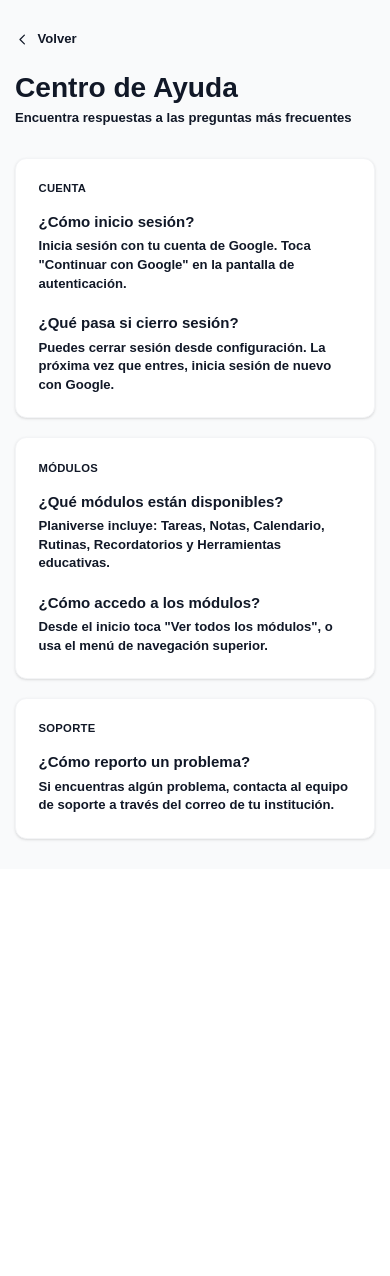
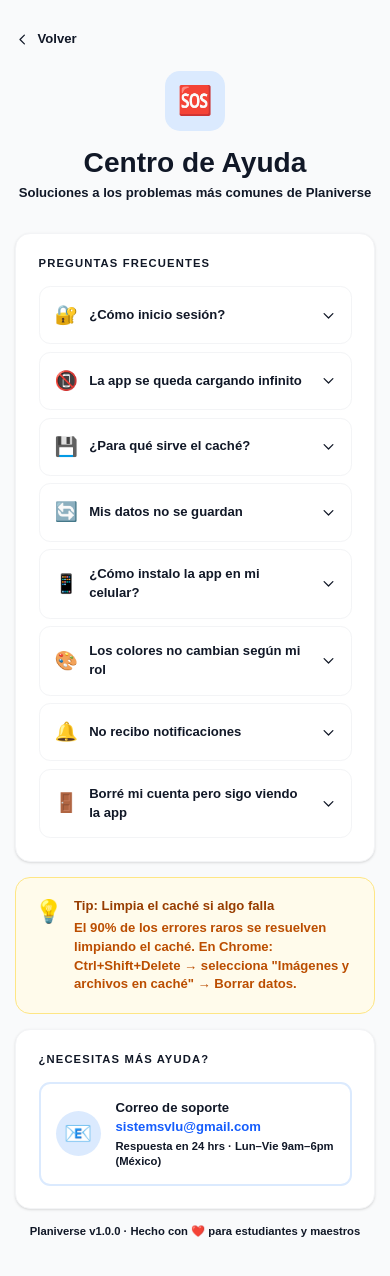
Before and after one commit to vargasabarcavictormanuel073-jpg/Planiverse, a Next.js app in the folder AppNylaMovil/: page /ayuda in a window 390 px wide. Shown: the top 1276 px of the page. Before the commit the page ends 869 px from the top, so only its background shows below. Built offline with nearby package versions, Linux system fonts and the light colour scheme.

Commit message:
Ayuda: rediseno completo con FAQs utiles, tip de cache, correo soporte, modulos en ambas versiones

```diff
--- a/AppNylaMovil/app/ayuda/page.tsx
+++ b/AppNylaMovil/app/ayuda/page.tsx
@@ -1,10 +1,53 @@
 /**
- * Página de Ayuda - Accesible sin autenticación
+ * Página de Ayuda - Accesible sin autenticación (desde el login)
  */
 
 'use client';
 
 import { useRouter } from 'next/navigation';
+
+const FAQS = [
+  {
+    emoji: '🔐',
+    titulo: '¿Cómo inicio sesión?',
+    descripcion: 'Toca "Continuar con Google" y selecciona tu cuenta. No necesitas contraseña, solo tu cuenta de Google.',
+  },
+  {
+    emoji: '📵',
+    titulo: 'La app se queda cargando infinito',
+    descripcion: 'Esto puede pasar si cerraste la app mientras se guardaban datos. Abre las herramientas del navegador (F12), ve a Application → Storage y toca "Clear site data". Luego recarga.',
+  },
+  {
+    emoji: '💾',
+    titulo: '¿Para qué sirve el caché?',
+    descripcion: 'El caché guarda tus datos localmente para que la app cargue más rápido sin internet. Si ves información desactualizada o errores raros, limpiar el caché suele solucionarlo.',
+  },
+  {
+    emoji: '🔄',
+    titulo: 'Mis datos no se guardan',
+    descripcion: 'Asegúrate de tener conexión a internet al guardar. Los datos se sincronizan con la nube en tiempo real. Si usas modo incógnito, los datos locales no se conservarán al cerrar.',
+  },
+  {
+    emoji: '📱',
+    titulo: '¿Cómo instalo la app en mi celular?',
+    descripcion: 'Planiverse es una PWA. En Android abre Chrome y toca "Agregar a pantalla de inicio". En iPhone usa Safari, toca el botón Compartir y selecciona "Añadir a pantalla de inicio".',
+  },
+  {
+    emoji: '🎨',
+    titulo: 'Los colores no cambian según mi rol',
+    descripcion: 'Recarga la página una vez después de iniciar sesión. Los colores se aplican automáticamente según tu rol (Estudiante, Maestro u Otro).',
+  },
+  {
+    emoji: '🔔',
+    titulo: 'No recibo notificaciones',
+    descripcion: 'Asegúrate de haber aceptado los permisos cuando la app lo solicitó. En tu dispositivo ve a Configuración → Notificaciones → Planiverse y actívalas.',
+  },
+  {
+    emoji: '🚪',
+    titulo: 'Borré mi cuenta pero sigo viendo la app',
+    descripcion: 'Si eliminaste tu cuenta de Google o de Firebase sin cerrar sesión, la sesión queda atrapada. Abre la consola del navegador (F12) y ejecuta: localStorage.clear(); location.href="/autenticacion"',
+  },
+];
 
 export default function AyudaPage() {
   const router = useRouter();
@@ -12,11 +55,11 @@
   return (
     <div className="min-h-screen bg-gray-50 py-8 px-4">
       <div className="max-w-2xl mx-auto">
-        {/* Encabezado */}
-        <div className="mb-8">
+
+        {/* Botón volver */}
         <button
           onClick={() => router.back()}
-            className="inline-flex items-center gap-2 text-gray-500 hover:text-gray-900 mb-6 transition-colors text-sm"
+          className="inline-flex items-center gap-2 text-gray-500 hover:text-gray-800 mb-6 transition-colors text-sm"
         >
           <svg className="w-4 h-4" fill="none" stroke="currentColor" viewBox="0 0 24 24">
             <path strokeLinecap="round" strokeLinejoin="round" strokeWidth={2} d="M15 19l-7-7 7-7" />
@@ -24,80 +67,72 @@
           Volver
         </button>
 
-          <h1 className="text-3xl font-bold text-gray-900 mb-1">
-            Centro de Ayuda
-          </h1>
-          <p className="text-gray-500 text-sm">
-            Encuentra respuestas a las preguntas más frecuentes
-          </p>
+        {/* Header */}
+        <div className="text-center mb-8">
+          <div className="w-16 h-16 bg-blue-100 rounded-2xl flex items-center justify-center text-3xl mx-auto mb-4">
+            🆘
+          </div>
+          <h1 className="text-3xl font-bold text-gray-900 mb-1">Centro de Ayuda</h1>
+          <p className="text-gray-500 text-sm">Soluciones a los problemas más comunes de Planiverse</p>
         </div>
 
-        {/* Preguntas Frecuentes */}
-        <div className="space-y-5">
-          {/* Sección: Cuenta */}
-          <div className="bg-white rounded-xl shadow-sm border border-gray-100 p-6">
-            <h2 className="text-base font-bold text-gray-900 mb-4 uppercase tracking-wide text-xs text-gray-400">
-              Cuenta
-            </h2>
-            <div className="space-y-5">
+        <div className="space-y-4">
+
+          {/* FAQs */}
+          <div className="bg-white rounded-2xl shadow-sm border border-gray-100 p-6">
+            <h2 className="text-xs font-bold text-gray-400 uppercase tracking-widest mb-4">Preguntas frecuentes</h2>
+            <div className="space-y-2">
+              {FAQS.map((faq, i) => (
+                <details key={i} className="group border border-gray-100 rounded-xl overflow-hidden">
+                  <summary className="flex items-center gap-3 p-4 cursor-pointer hover:bg-gray-50 transition-colors list-none">
+                    <span className="text-xl">{faq.emoji}</span>
+                    <span className="flex-1 font-semibold text-gray-800 text-sm">{faq.titulo}</span>
+                    <svg className="w-4 h-4 text-gray-400 group-open:rotate-180 transition-transform flex-shrink-0" fill="none" stroke="currentColor" viewBox="0 0 24 24">
+                      <path strokeLinecap="round" strokeLinejoin="round" strokeWidth={2} d="M19 9l-7 7-7-7" />
+                    </svg>
+                  </summary>
+                  <div className="px-4 pb-4 pt-1 bg-gray-50">
+                    <p className="text-gray-600 text-sm leading-relaxed">{faq.descripcion}</p>
+                  </div>
+                </details>
+              ))}
+            </div>
+          </div>
+
+          {/* Tip de caché */}
+          <div className="bg-amber-50 border border-amber-200 rounded-2xl p-5">
+            <div className="flex gap-3">
+              <span className="text-2xl">💡</span>
               <div>
-                <h3 className="font-semibold text-gray-900 mb-1">
-                  ¿Cómo inicio sesión?
-                </h3>
-                <p className="text-gray-600 text-sm">
-                  Inicia sesión con tu cuenta de Google. Toca "Continuar con Google" en la pantalla de autenticación.
-                </p>
-              </div>
-              <div>
-                <h3 className="font-semibold text-gray-900 mb-1">
-                  ¿Qué pasa si cierro sesión?
-                </h3>
-                <p className="text-gray-600 text-sm">
-                  Puedes cerrar sesión desde configuración. La próxima vez que entres, inicia sesión de nuevo con Google.
+                <p className="font-bold text-amber-800 text-sm mb-1">Tip: Limpia el caché si algo falla</p>
+                <p className="text-amber-700 text-sm">
+                  El 90% de los errores raros se resuelven limpiando el caché. En Chrome: <strong>Ctrl+Shift+Delete</strong> → selecciona "Imágenes y archivos en caché" → Borrar datos.
                 </p>
               </div>
             </div>
           </div>
 
-          {/* Sección: Módulos */}
-          <div className="bg-white rounded-xl shadow-sm border border-gray-100 p-6">
-            <h2 className="text-xs font-bold text-gray-400 mb-4 uppercase tracking-wide">
-              Módulos
-            </h2>
-            <div className="space-y-5">
-              <div>
-                <h3 className="font-semibold text-gray-900 mb-1">
-                  ¿Qué módulos están disponibles?
-                </h3>
-                <p className="text-gray-600 text-sm">
-                  Planiverse incluye: Tareas, Notas, Calendario, Rutinas, Recordatorios y Herramientas educativas.
-                </p>
+          {/* Contacto */}
+          <div className="bg-white rounded-2xl shadow-sm border border-gray-100 p-6">
+            <h2 className="text-xs font-bold text-gray-400 uppercase tracking-widest mb-4">¿Necesitas más ayuda?</h2>
+            <a
+              href="mailto:sistemsvlu@gmail.com"
+              className="flex items-center gap-4 p-4 rounded-xl border-2 border-blue-100 hover:bg-blue-50 transition-colors"
+            >
+              <div className="w-12 h-12 bg-blue-100 rounded-full flex items-center justify-center text-2xl flex-shrink-0">
+                📧
               </div>
               <div>
-                <h3 className="font-semibold text-gray-900 mb-1">
-                  ¿Cómo accedo a los módulos?
-                </h3>
-                <p className="text-gray-600 text-sm">
-                  Desde el inicio toca "Ver todos los módulos", o usa el menú de navegación superior.
-                </p>
+                <p className="font-bold text-gray-900 text-sm">Correo de soporte</p>
+                <p className="text-blue-600 text-sm">sistemsvlu@gmail.com</p>
+                <p className="text-xs text-gray-400 mt-0.5">Respuesta en 24 hrs · Lun–Vie 9am–6pm (México)</p>
               </div>
-            </div>
+            </a>
           </div>
 
-          {/* Sección: Soporte */}
-          <div className="bg-white rounded-xl shadow-sm border border-gray-100 p-6">
-            <h2 className="text-xs font-bold text-gray-400 mb-4 uppercase tracking-wide">
-              Soporte
-            </h2>
-            <div>
-              <h3 className="font-semibold text-gray-900 mb-1">
-                ¿Cómo reporto un problema?
-              </h3>
-              <p className="text-gray-600 text-sm">
-                Si encuentras algún problema, contacta al equipo de soporte a través del correo de tu institución.
+          <p className="text-center text-xs text-gray-400 pb-4">
+            Planiverse v1.0.0 · Hecho con ❤️ para estudiantes y maestros
           </p>
-            </div>
-          </div>
         </div>
       </div>
     </div>
--- a/AppNylaMovil/app/configuracion/ayuda/page.tsx
+++ b/AppNylaMovil/app/configuracion/ayuda/page.tsx
@@ -1,182 +1,175 @@
 /**
- * AyudaPage - Página de ayuda y soporte
- * Módulo: Ayuda
- *
- * Muestra preguntas frecuentes, errores comunes y datos de contacto de soporte.
- * Accesible sin autenticación desde la pantalla de inicio de sesión.
- * Contacto de soporte: sistemsvlu@gmail.com
+ * Página de Ayuda - Dentro de la app (con AppLayout)
  */
 
 'use client';
 
 import { useRouter } from 'next/navigation';
+import AppLayout from '@/components/layout/LayoutPrincipalApp';
 
-const ERRORES_COMUNES = [
+const FAQS = [
   {
     emoji: '🔐',
-    titulo: 'No puedo iniciar sesión',
-    descripcion: 'Verifica que tu correo y contraseña sean correctos. Si olvidaste tu contraseña, cierra la app, vuelve a abrirla y usa la opción "¿Olvidaste tu contraseña?" en la pantalla de inicio.',
+    titulo: '¿Cómo inicio sesión?',
+    descripcion: 'Toca "Continuar con Google" y selecciona tu cuenta. No necesitas contraseña, solo tu cuenta de Google.',
   },
   {
-    emoji: '📧',
-    titulo: 'No recibo el correo de verificación',
-    descripcion: 'Revisa tu carpeta de spam o correo no deseado. Si no aparece, espera unos minutos e intenta reenviar el correo desde la pantalla de inicio de sesión.',
-  },
-  {
-    emoji: '🌐',
-    titulo: 'La app no carga o se queda en pantalla blanca',
-    descripcion: 'Verifica tu conexión a internet. Si el problema persiste, recarga la página (en web) o cierra y vuelve a abrir la app. También puedes limpiar el caché del navegador.',
+    emoji: '📵',
+    titulo: 'La app se queda cargando infinito',
+    descripcion: 'Esto puede pasar si cerraste la app mientras se guardaban datos. Abre las herramientas del navegador (F12), ve a Application → Storage y toca "Clear site data". Luego recarga.',
   },
   {
     emoji: '💾',
+    titulo: '¿Para qué sirve el caché?',
+    descripcion: 'El caché guarda tus datos localmente para que la app cargue más rápido sin internet. Si ves información desactualizada o errores raros, limpiar el caché suele solucionarlo.',
+  },
+  {
+    emoji: '🔄',
     titulo: 'Mis datos no se guardan',
-    descripcion: 'Asegúrate de tener conexión a internet al guardar. Los datos se sincronizan con la nube en tiempo real. Si usas modo privado/incógnito, los datos no se guardarán localmente.',
+    descripcion: 'Asegúrate de tener conexión a internet al guardar. Los datos se sincronizan con la nube en tiempo real. Si usas modo incógnito, los datos locales no se conservarán al cerrar.',
+  },
+  {
+    emoji: '📱',
+    titulo: '¿Cómo instalo la app en mi celular?',
+    descripcion: 'Planiverse es una PWA. En Android abre Chrome y toca "Agregar a pantalla de inicio". En iPhone usa Safari, toca el botón Compartir y selecciona "Añadir a pantalla de inicio".',
   },
   {
     emoji: '🎨',
-    titulo: 'Los colores de la app no cambian según mi rol',
-    descripcion: 'Recarga la página una vez después de iniciar sesión. Los colores se aplican automáticamente según tu rol (Estudiante, Maestro u Otro) al cargar la aplicación.',
+    titulo: 'Los colores no cambian según mi rol',
+    descripcion: 'Recarga la página una vez después de iniciar sesión. Los colores se aplican automáticamente según tu rol (Estudiante, Maestro u Otro).',
   },
   {
     emoji: '🔔',
     titulo: 'No recibo notificaciones',
-    descripcion: 'Asegúrate de haber aceptado los permisos de notificaciones cuando la app lo solicitó. En tu dispositivo, ve a Configuración > Notificaciones > Planiverse y actívalas.',
-  },
-  {
-    emoji: '📱',
-    titulo: 'La app no se instala en mi celular',
-    descripcion: 'Planiverse es una PWA (app web progresiva). En Android, abre la app en Chrome y toca "Agregar a pantalla de inicio". En iPhone, usa Safari y toca el botón Compartir > "Añadir a pantalla de inicio".',
-  },
-  {
-    emoji: '🔄',
-    titulo: 'La app muestra información desactualizada',
-    descripcion: 'Recarga la página o cierra y vuelve a abrir la app. Si el problema persiste, cierra sesión, vuelve a iniciarla y los datos se sincronizarán desde la nube.',
-  },
-  {
-    emoji: '❌',
-    titulo: 'Error al crear mi cuenta',
-    descripcion: 'Verifica que tu correo sea válido y que la contraseña tenga al menos 6 caracteres. Si el correo ya está registrado, intenta iniciar sesión en lugar de crear una cuenta nueva.',
+    descripcion: 'Asegúrate de haber aceptado los permisos cuando la app lo solicitó. En tu dispositivo ve a Configuración → Notificaciones → Planiverse y actívalas.',
   },
   {
     emoji: '🚪',
-    titulo: 'No puedo cerrar sesión',
-    descripcion: 'Abre el menú lateral (ícono de tres líneas arriba a la izquierda) y toca "Cerrar sesión" al final del menú. Si no funciona, limpia el caché del navegador.',
+    titulo: 'Borré mi cuenta pero sigo viendo la app',
+    descripcion: 'Si eliminaste tu cuenta sin cerrar sesión, la sesión queda atrapada. Abre la consola del navegador (F12) y ejecuta: localStorage.clear(); location.href="/autenticacion"',
+  },
+  {
+    emoji: '📅',
+    titulo: 'Un evento del calendario quedó corrupto',
+    descripcion: 'Si un evento no muestra su contenido, ve al módulo de Calendario y usa el botón "Limpiar Todos" para eliminar los eventos corruptos y empezar de nuevo.',
+  },
+  {
+    emoji: '📝',
+    titulo: 'Mis notas o tareas desaparecieron',
+    descripcion: 'Los datos se guardan en la nube. Si no aparecen, verifica tu conexión y recarga la página. Si el problema persiste, cierra sesión y vuelve a entrar para forzar la sincronización.',
+  },
+  {
+    emoji: '⚡',
+    titulo: 'La app va lenta',
+    descripcion: 'Limpia el caché del navegador (Ctrl+Shift+Delete en Chrome). Si usas la PWA instalada, desinstálala y vuelve a instalarla desde el navegador para obtener la versión más reciente.',
+  },
+  {
+    emoji: '🌐',
+    titulo: 'Pantalla en blanco al abrir',
+    descripcion: 'Recarga la página con Ctrl+Shift+R (recarga forzada sin caché). Si persiste, abre en modo incógnito para descartar extensiones del navegador como causa del problema.',
   },
 ];
 
-export default function HelpPage() {
+const MODULOS = [
+  { emoji: '✅', nombre: 'Tareas', desc: 'Crea y organiza tus tareas con fechas límite y prioridades.' },
+  { emoji: '📝', nombre: 'Notas', desc: 'Guarda apuntes rápidos y notas importantes.' },
+  { emoji: '📅', nombre: 'Calendario', desc: 'Visualiza tus eventos y evaluaciones en un calendario mensual.' },
+  { emoji: '🔁', nombre: 'Rutinas', desc: 'Crea hábitos y rutinas diarias para mantener el ritmo.' },
+  { emoji: '🔔', nombre: 'Recordatorios', desc: 'Configura alertas para no olvidar nada importante.' },
+  { emoji: '🛠️', nombre: 'Herramientas', desc: 'Calculadora de notas, temporizador Pomodoro, generador de horarios y más.' },
+];
+
+export default function AyudaConfigPage() {
   const router = useRouter();
 
   return (
-    <div className="min-h-screen bg-gray-50 dark:bg-gray-900">
-      {/* Topbar simple sin autenticación */}
-      <div className="sticky top-0 z-40 bg-white dark:bg-gray-800 border-b border-gray-200 dark:border-gray-700 shadow-sm">
-        <div className="max-w-7xl mx-auto px-4 md:px-8 py-4 flex items-center justify-between">
-          <button
-            onClick={() => router.back()}
-            className="flex items-center gap-2 text-blue-600 hover:text-blue-700 font-medium"
-          >
-            ← Volver
-          </button>
-          <h1 className="text-xl font-bold text-gray-900 dark:text-gray-100">Ayuda</h1>
-          <div className="w-20" />
+    <AppLayout title="Ayuda">
+      <div className="max-w-3xl mx-auto">
+
+        {/* Header */}
+        <div className="text-center mb-8">
+          <div className="w-16 h-16 bg-blue-100 rounded-2xl flex items-center justify-center text-3xl mx-auto mb-4">
+            🆘
+          </div>
+          <h1 className="text-3xl font-bold text-gray-900 mb-1">Centro de Ayuda</h1>
+          <p className="text-gray-500 text-sm">Soluciones a los problemas más comunes de Planiverse</p>
+        </div>
+
+        <div className="space-y-5">
+
+          {/* Módulos disponibles */}
+          <div className="bg-white rounded-2xl shadow-sm border border-gray-100 p-6">
+            <h2 className="text-xs font-bold text-gray-400 uppercase tracking-widest mb-4">Módulos disponibles</h2>
+            <div className="grid grid-cols-1 sm:grid-cols-2 gap-3">
+              {MODULOS.map((m, i) => (
+                <div key={i} className="flex items-start gap-3 p-3 bg-gray-50 rounded-xl">
+                  <span className="text-2xl">{m.emoji}</span>
+                  <div>
+                    <p className="font-semibold text-gray-800 text-sm">{m.nombre}</p>
+                    <p className="text-gray-500 text-xs">{m.desc}</p>
+                  </div>
+                </div>
+              ))}
             </div>
           </div>
 
-      <main className="pt-8 px-4 md:px-8 py-8 max-w-7xl mx-auto">
-      <div className="max-w-3xl mx-auto space-y-8">
-
-        {/* Encabezado */}
-        <div className="text-center py-6">
-          <div
-            className="w-20 h-20 rounded-full flex items-center justify-center text-4xl mx-auto mb-4"
-            style={{ backgroundColor: 'var(--color-background)' }}
-          >
-            🆘
-          </div>
-          <h2 className="text-3xl font-bold text-gray-900 dark:text-gray-100 mb-2">
-            Centro de Ayuda
-          </h2>
-          <p className="text-gray-600 dark:text-gray-400">
-            Encuentra soluciones a los problemas más comunes
-          </p>
-        </div>
-
-        {/* Errores comunes */}
-        <div className="bg-white dark:bg-gray-800 rounded-2xl shadow-sm border border-gray-200 dark:border-gray-700 p-6">
-          <h3 className="text-xl font-bold text-gray-900 dark:text-gray-100 mb-6 flex items-center gap-2">
-            <span>⚠️</span> Problemas Frecuentes
-          </h3>
-          <div className="space-y-4">
-            {ERRORES_COMUNES.map((error, i) => (
-              <details
-                key={i}
-                className="group border border-gray-200 dark:border-gray-700 rounded-xl overflow-hidden"
-              >
-                <summary className="flex items-center gap-3 p-4 cursor-pointer hover:bg-gray-50 dark:hover:bg-gray-700 transition-colors list-none">
-                  <span className="text-2xl">{error.emoji}</span>
-                  <span className="flex-1 font-semibold text-gray-900 dark:text-gray-100">
-                    {error.titulo}
-                  </span>
-                  <svg
-                    className="w-5 h-5 text-gray-400 group-open:rotate-180 transition-transform"
-                    fill="none"
-                    stroke="currentColor"
-                    viewBox="0 0 24 24"
-                  >
+          {/* FAQs */}
+          <div className="bg-white rounded-2xl shadow-sm border border-gray-100 p-6">
+            <h2 className="text-xs font-bold text-gray-400 uppercase tracking-widest mb-4">Problemas frecuentes</h2>
+            <div className="space-y-2">
+              {FAQS.map((faq, i) => (
+                <details key={i} className="group border border-gray-100 rounded-xl overflow-hidden">
+                  <summary className="flex items-center gap-3 p-4 cursor-pointer hover:bg-gray-50 transition-colors list-none">
+                    <span className="text-xl">{faq.emoji}</span>
+                    <span className="flex-1 font-semibold text-gray-800 text-sm">{faq.titulo}</span>
+                    <svg className="w-4 h-4 text-gray-400 group-open:rotate-180 transition-transform flex-shrink-0" fill="none" stroke="currentColor" viewBox="0 0 24 24">
                       <path strokeLinecap="round" strokeLinejoin="round" strokeWidth={2} d="M19 9l-7 7-7-7" />
                     </svg>
                   </summary>
-                <div className="px-4 pb-4 pt-2 bg-gray-50 dark:bg-gray-700/50">
-                  <p className="text-gray-700 dark:text-gray-300 leading-relaxed">
-                    {error.descripcion}
-                  </p>
+                  <div className="px-4 pb-4 pt-1 bg-gray-50">
+                    <p className="text-gray-600 text-sm leading-relaxed">{faq.descripcion}</p>
                   </div>
                 </details>
               ))}
             </div>
           </div>
 
-        {/* Contacto a soporte */}
-        <div className="bg-white dark:bg-gray-800 rounded-2xl shadow-sm border border-gray-200 dark:border-gray-700 p-6">
-          <h3 className="text-xl font-bold text-gray-900 dark:text-gray-100 mb-2 flex items-center gap-2">
-            <span>📞</span> Contactar Soporte
-          </h3>
-          <p className="text-gray-600 dark:text-gray-400 mb-6">
-            ¿No encontraste solución? Nuestro equipo está listo para ayudarte.
+          {/* Tip caché */}
+          <div className="bg-amber-50 border border-amber-200 rounded-2xl p-5">
+            <div className="flex gap-3">
+              <span className="text-2xl">💡</span>
+              <div>
+                <p className="font-bold text-amber-800 text-sm mb-1">Tip: Limpia el caché si algo falla</p>
+                <p className="text-amber-700 text-sm">
+                  El 90% de los errores raros se resuelven limpiando el caché. En Chrome: <strong>Ctrl+Shift+Delete</strong> → selecciona "Imágenes y archivos en caché" → Borrar datos.
                 </p>
+              </div>
+            </div>
+          </div>
 
-          <div className="grid grid-cols-1 gap-4">
-            {/* Email */}
+          {/* Contacto */}
+          <div className="bg-white rounded-2xl shadow-sm border border-gray-100 p-6">
+            <h2 className="text-xs font-bold text-gray-400 uppercase tracking-widest mb-4">¿Necesitas más ayuda?</h2>
             <a
               href="mailto:sistemsvlu@gmail.com"
-              className="flex items-center gap-4 p-4 rounded-xl border-2 border-blue-200 dark:border-blue-800 hover:bg-blue-50 dark:hover:bg-blue-900/20 transition-colors"
+              className="flex items-center gap-4 p-4 rounded-xl border-2 border-blue-100 hover:bg-blue-50 transition-colors"
             >
-              <div className="w-12 h-12 bg-blue-100 dark:bg-blue-900/40 rounded-full flex items-center justify-center text-2xl flex-shrink-0">
+              <div className="w-12 h-12 bg-blue-100 rounded-full flex items-center justify-center text-2xl flex-shrink-0">
                 📧
               </div>
               <div>
-                <p className="font-bold text-gray-900 dark:text-gray-100">Correo</p>
-                <p className="text-sm text-gray-600 dark:text-gray-400">sistemsvlu@gmail.com</p>
-                <p className="text-xs text-blue-600 dark:text-blue-400 mt-1">Respuesta en 24 hrs</p>
+                <p className="font-bold text-gray-900 text-sm">Correo de soporte</p>
+                <p className="text-blue-600 text-sm">sistemsvlu@gmail.com</p>
+                <p className="text-xs text-gray-400 mt-0.5">Respuesta en 24 hrs · Lun–Vie 9am–6pm (México)</p>
               </div>
             </a>
           </div>
 
-          {/* Horario */}
-          <div className="mt-4 p-4 bg-gray-50 dark:bg-gray-700/50 rounded-xl">
-            <p className="text-sm text-gray-600 dark:text-gray-400 text-center">
-              🕐 Horario de atención: Lunes a Viernes, 9:00 AM – 6:00 PM (hora México)
+          <p className="text-center text-xs text-gray-400 pb-4">
+            Planiverse v1.0.0 · Hecho con ❤️ para estudiantes y maestros
           </p>
         </div>
       </div>
-
-        {/* Versión */}
-        <p className="text-center text-xs text-gray-400 dark:text-gray-600 pb-4">
-          Planiverse v1.0.0 · Hecho con ❤️ para estudiantes y maestros
-        </p>
-      </div>
-      </main>
-    </div>
+    </AppLayout>
   );
 }
```
Lines whose indentation alone changed are shown as unchanged.
